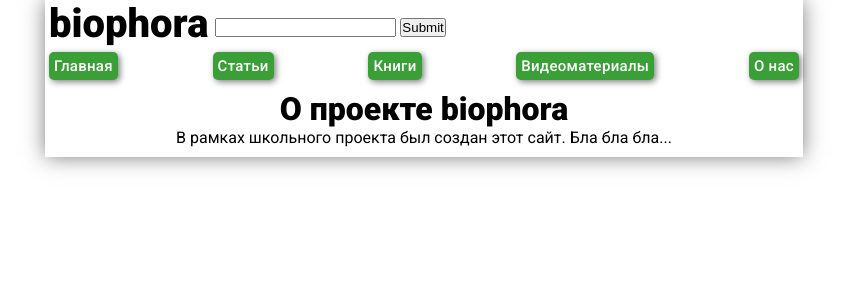
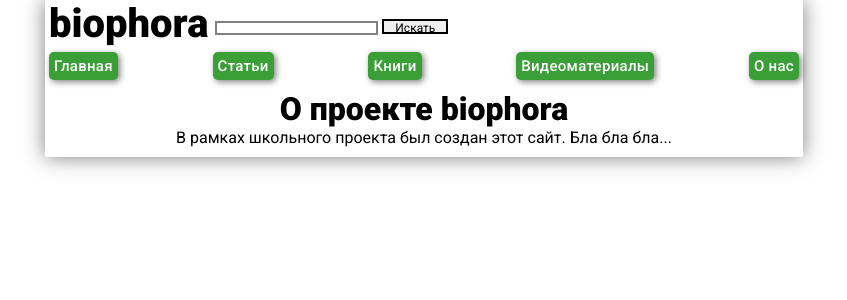
Before and after one commit to Wayodeni/schoolproject-backend, a Django app: page /about/ in a window 1280 px wide. Shown: the top 300 px of the page, without its empty margins (216-1063 px from the left). Run offline with Django 3.2, Linux system fonts and the light colour scheme.

Commit message:
Fixed blank search error. Fixed recent sections.(fixed sorting by date). Add custom style to search field.

```diff
--- a/articles/static/css/style.css
+++ b/articles/static/css/style.css
@@ -39,6 +39,25 @@
   display: inline-block;
   margin-left: 3px;
   position: relative;
+}
+
+.search-bar {
+  width: 163px;
+  height: 14px;
+  border: 2px;
+  border-color: gray;
+  border-style: solid;
+}
+
+.search-button {
+  width: 66px;
+  height: 15px;
+  border: 2px;
+  font-size: 12px;
+  font-family: Roboto;
+  font-weight: 400;
+  border-color: black;
+  border-style: solid;
 }
 
 .navbar {
@@ -136,6 +155,7 @@
 .book-preview {
   display: inline-block;
   width: 150px;
+  height: 397px;
   background-color: #f0f0f0;
   padding: 10px;
   box-shadow: 6px 6px 10px -5px rgba(0,0,0,0.5);
--- a/articles/templates/base.html
+++ b/articles/templates/base.html
@@ -22,8 +22,8 @@
         <a class="logo" href="{% url 'recent' %}"><h1>biophora</h1></a>
 
         <form class="search" action="{% url 'search_results' %}">
-          <input class="search-bar" type="search" name="search">
-          <input class="search-button" type="submit">
+          <input class="search-bar" type="search" name="search" value="">
+          <input class="search-button" type="submit" value="Искать">
         </form>
 
         <nav class="navbar">
--- a/articles/views.py
+++ b/articles/views.py
@@ -6,7 +6,7 @@ from django.db.models import Q
 
 def articles_catalog(request):
     context = {}
-    context['articles'] = Article.objects.filter(published_date__lte=timezone.now()).order_by('published_date')
+    context['articles'] = Article.objects.order_by('-published_date')
     return render(request, 'articles-catalog.html', context)
 
 
@@ -17,19 +17,19 @@ def article(request, pk):
 
 
 def books_catalog(request):
-    books = Book.objects.filter(published_date__lte=timezone.now()).order_by('published_date')
+    books = Book.objects.order_by('-published_date')
     return render(request, 'books-catalog.html', {'books': books})
 
 
 def videos_catalog(request):
-    videos = Video.objects.filter(published_date__lte=timezone.now()).order_by('published_date')
+    videos = Video.objects.order_by('-published_date')
     return render(request, 'videos_catalog.html', {'videos': videos})
 
 
 def recent(request):
-    articles = Article.objects.filter(published_date__lte=timezone.now()).order_by('published_date')[:3]
-    books = Book.objects.filter(published_date__lte=timezone.now()).order_by('published_date')[:3]
-    videos = Video.objects.filter(published_date__lte=timezone.now()).order_by('published_date')[:3]
+    articles = Article.objects.order_by('-published_date')[:3]
+    books = Book.objects.order_by('-published_date')[:3]
+    videos = Video.objects.order_by('-published_date')[:3]
     context = {}
     context['articles'] = articles
     context['books'] = books
@@ -54,4 +54,6 @@ def search_results(request):
         context['books'] = books
         context['videos'] = videos
 
-    return render(request, 'search-results.html', context)
+        return render(request, 'search-results.html', context)
+    else:
+        return render(request, 'search-results.html')
```
Also changed, not shown: db.sqlite3, media/testcover_gYtWoPj.jpg (added).
